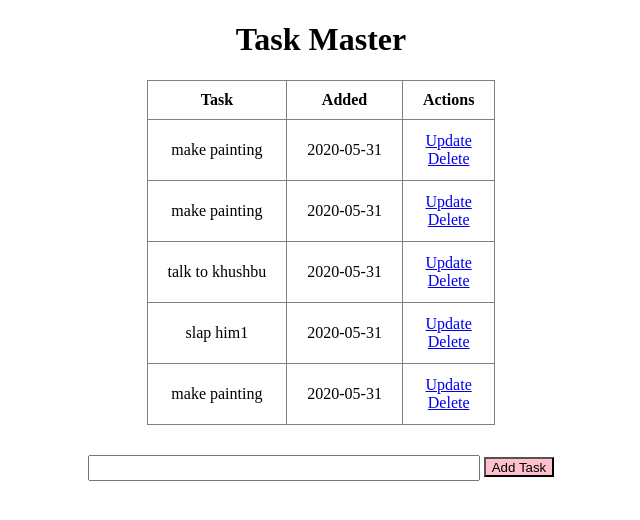
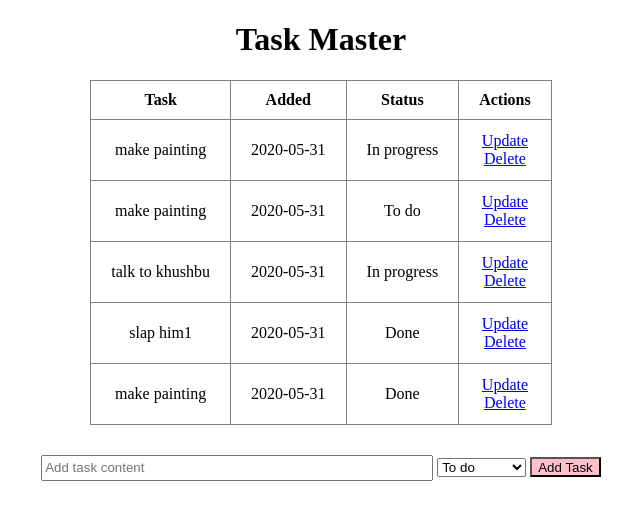
Before and after one commit to adititayal9/FlaskStarter, a Flask app: page / in a window 1280 px wide. Shown: the top 520 px of the page, without its empty margins (319-959 px from the left). Run offline with Flask 2, Linux system fonts and the light colour scheme; data comes from the database, SQL or seed files in the repository; both versions use the stored data as it was after the commit.

Commit message:
add column status

```diff
--- a/app.py
+++ b/app.py
@@ -10,6 +10,7 @@ class Todo(db.Model):
 	id = db.Column(db.Integer, primary_key=True)
 	content = db.Column(db.String(200), nullable=False)
 	completed = db.Column(db.Integer, default=0)
+	status = db.Column(db.String(100), default="To do")
 	date_created = db.Column(db.DateTime, default=datetime.utcnow)
 
 	def __repr__(self):
@@ -19,7 +20,8 @@ class Todo(db.Model):
 def index():
 	if request.method == 'POST':
 		task_content = request.form['content']
-		new_task = Todo(content=task_content)
+		task_status = request.form['status']
+		new_task = Todo(content=task_content, status=task_status)
 
 		try:
 			db.session.add(new_task)
@@ -29,7 +31,7 @@ def index():
 			return 'There was an issue adding your task'
 	else:
 		tasks = Todo.query.order_by(Todo.date_created).all()
-		return render_template('index.html', tasks=tasks)
+		return render_template('index.html', tasks=tasks, status_list=['Done', 'In progress', 'To do'])
 
 @app.route('/delete/<int:id>')
 def delete(id):
@@ -48,13 +50,15 @@ def update(id):
 
 	if request.method == 'POST':
 		task_to_update.content = request.form['content']
+		task_to_update.status = request.form['status']
 		try:
 			db.session.commit()
 			return redirect('/')
 		except:
 			return "There was an issue updating the task"
 	else:
-		return render_template('update.html', task=task_to_update)
+		return render_template('update.html', task=task_to_update, status_list=['Done', 'In progress', 'To do'])
+
 
 if __name__ ==  "__main__":
 	app.run(debug=True)
--- a/static/css/main.css
+++ b/static/css/main.css
@@ -36,6 +36,7 @@ input {
 }
 
 #content {
+	color: grey;
 	width: 30%;
 }
 
--- a/templates/index.html
+++ b/templates/index.html
@@ -13,12 +13,14 @@
 			<tr>
 				<th>Task</th>
 				<th>Added</th>
+				<th>Status</th>
 				<th>Actions</th>
 			</tr>
 			{% for task in tasks %}
 			<tr>
 				<td>{{task.content}}</td>
 				<td>{{task.date_created.date()}}</td>
+				<td>{{task.status}}</td>
 				<td>
 					<a href="/update/{{task.id}}">Update</a>
 					<br>
@@ -30,7 +32,12 @@
 		{% endif %}
 
 		<form action="/" method=POST>
-			<input type="text" name="content" id="content">
+			<input type="text" name="content" id="content" placeholder="Add task content">
+			<select name=status method="GET">
+					    {% for status in status_list %}
+					    <option value="{{status}}" SELECTED>{{status}}</option>"
+					    {% endfor %}
+			</select>
 			<input type="submit" value="Add Task" id="button">
 		</form>
 	</div>
--- a/templates/update.html
+++ b/templates/update.html
@@ -9,6 +9,11 @@
 
 		<form action="/update/{{task.id}}" method=POST>
 			<input type="text" name="content" id="content" value="{{task.content}}">
+			<select name=status method="GET" action="/">
+					    {% for status in status_list %}
+					    <option value= "{{status}}" SELECTED>{{status}}</option>"
+					    {% endfor %}
+			</select>
 			<input type="submit" value="Update Task" id="button">
 		</form>
 	</div>
```
Also changed, not shown: test.db.
